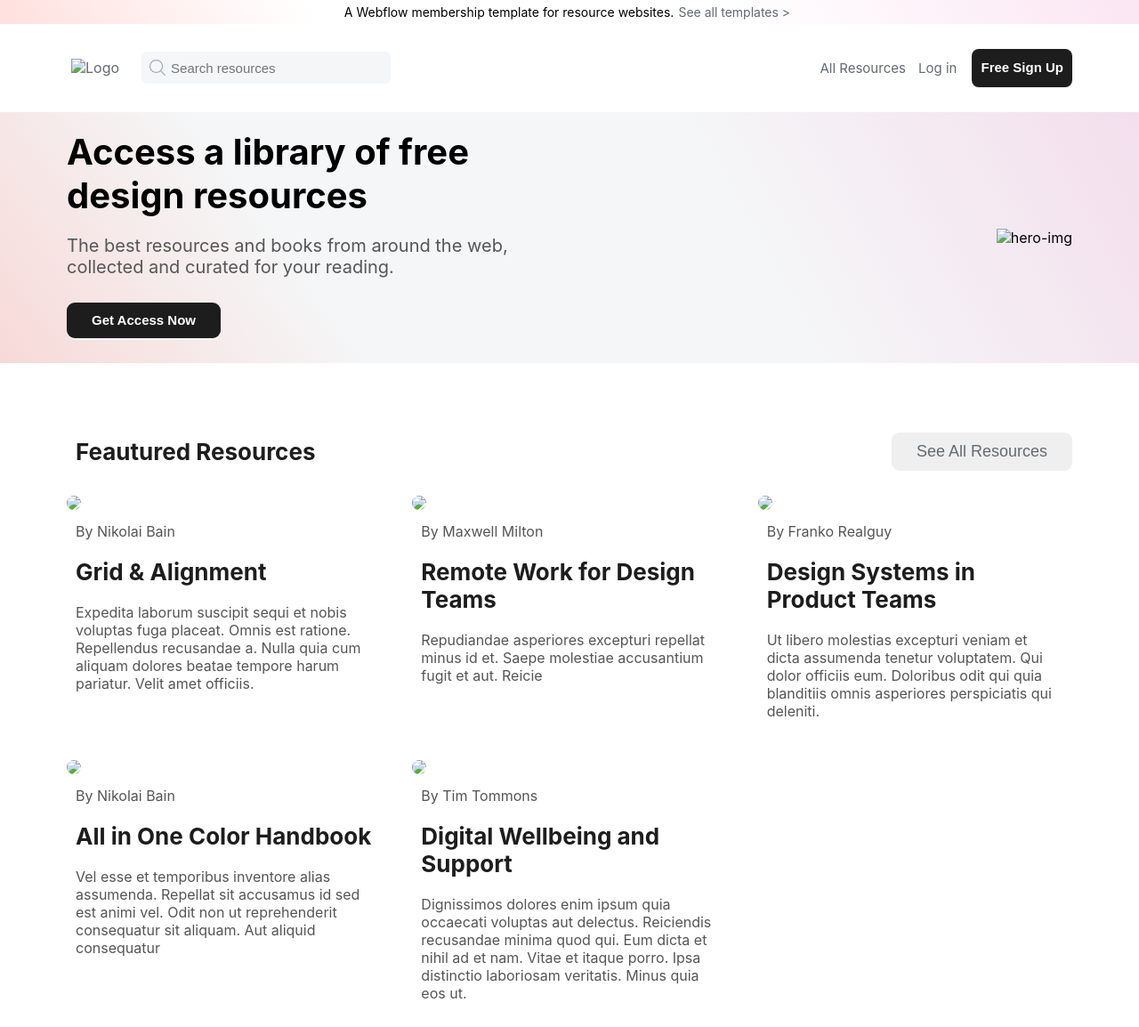
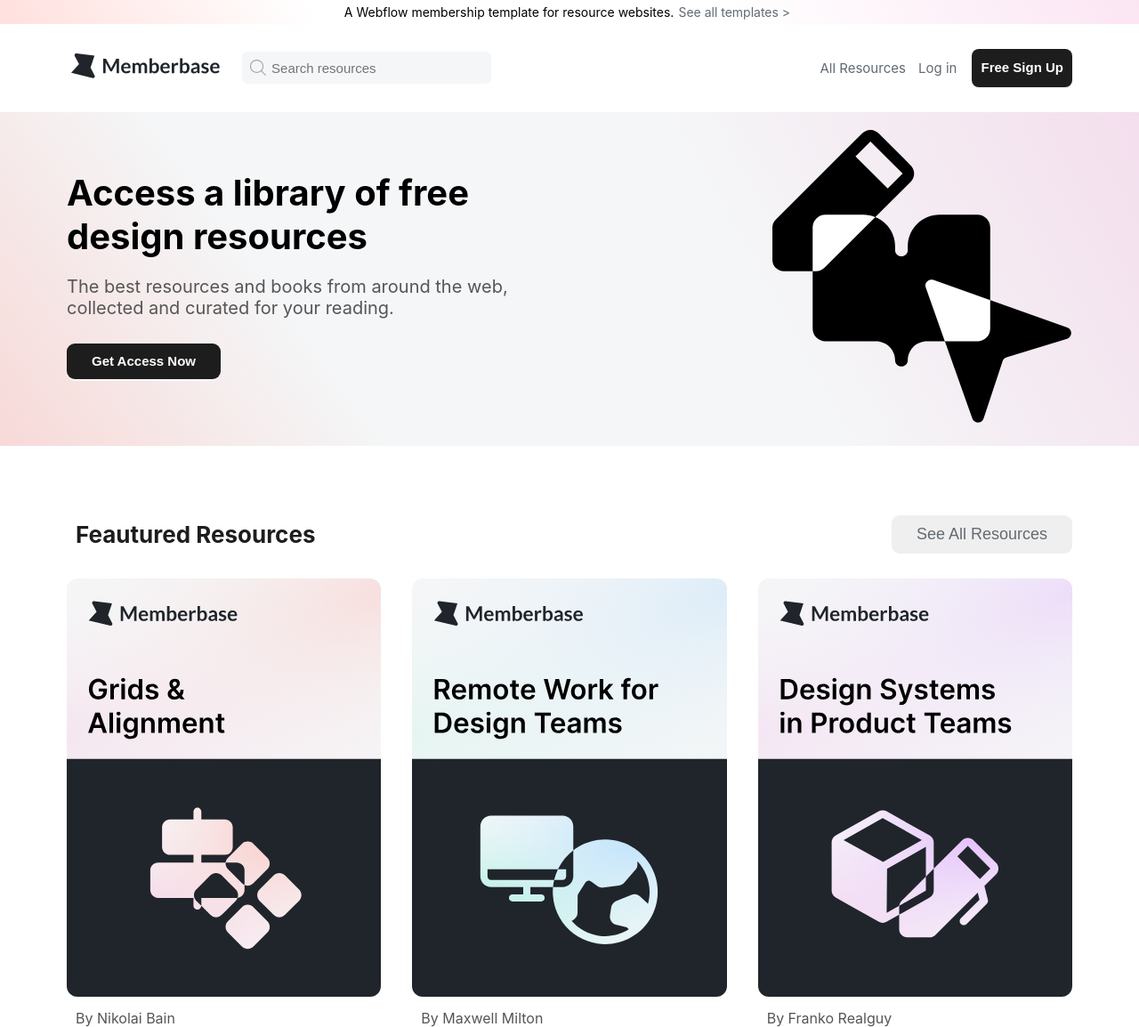
Before and after one commit to marcinicola/memberbase, a plain HTML site: page index.html in a window 1280 px wide. Shown: the top 1154 px of the page at 89% size. Drawn offline with Linux system fonts and the light colour scheme.

Commit message:
memberbase

```diff
--- a/index.html
+++ b/index.html
@@ -25,7 +25,7 @@
       <div class="nav-wrapper wrapper">
         <div id="logo">
           <a href="https://memberbase-template.webflow.io/">
-            <img src="/Portfolio/Memberbase/img/Logo-1.svg" alt="Logo"
+            <img src="./img/Logo-1.svg" alt="Logo"
           /></a>
         </div>
         <!-- Nav Content-R -->
@@ -44,7 +44,7 @@
           <div class="nav-button">
             <button>Free Sign Up</button>
           </div>
-          <img class="hamburger" src="/Portfolio/Memberbase/img/hamburger.svg" />
+          <img class="hamburger" src="./img/hamburger.svg" />
         </div>
       </div>
     </nav>
@@ -61,7 +61,7 @@
         </div>
         <div class="hero-right">
           <img
-            src="/Portfolio/Memberbase/img/62aeefb7ef1a0b764b386779_Design Resources Home.svg"
+            src="./img/62aeefb7ef1a0b764b386779_Design Resources Home.svg"
             alt="hero-img"
           />
         </div>
@@ -76,7 +76,7 @@
         <div class="card-container">
           <!-- Card-1 -->
           <div class="card">
-            <img src="/Portfolio/Memberbase/img/card1.svg" />
+            <img src="./img/card1.svg" />
             <p>By Nikolai Bain</p>
             <h2>Grid & Alignment</h2>
             <p>
@@ -88,7 +88,7 @@
           </div>
           <!-- Card-2 -->
           <div class="card">
-            <img src="/Portfolio/Memberbase/img/card2.svg" />
+            <img src="./img/card2.svg" />
             <p>By Maxwell Milton</p>
             <h2>Remote Work for Design Teams</h2>
             <p>
@@ -98,7 +98,7 @@
           </div>
           <!-- Card-3 -->
           <div class="card">
-            <img src="/Portfolio/Memberbase/img/card3.svg" />
+            <img src="./img/card3.svg" />
             <p>By Franko Realguy</p>
             <h2>Design Systems in Product Teams</h2>
             <p>
@@ -109,7 +109,7 @@
           </div>
           <!-- Card-4 -->
           <div class="card">
-            <img src="/Portfolio/Memberbase/img/card4.svg" />
+            <img src="./img/card4.svg" />
             <p>By Nikolai Bain</p>
             <h2>All in One Color Handbook</h2>
             <p>
@@ -120,7 +120,7 @@
           </div>
           <!-- Card-5 -->
           <div class="card">
-            <img src="/Portfolio/Memberbase/img/card5.svg" />
+            <img src="./img/card5.svg" />
             <p>By Tim Tommons</p>
             <h2>Digital Wellbeing and Support</h2>
             <p>
@@ -155,7 +155,7 @@
     <div class="footer">
       <div class="footer-container">
         <div class="footer-info">
-          <img src="/Portfolio/Memberbase/img/Logo-1.svg" />
+          <img src="./img/Logo-1.svg" />
           <p>Built By<a href="#">Nicola Marci</a></p>
           <p>Powered By<a href="#">Andrea Saitta (Papà)</a></p>
           <p class="copy">© 2022 Memberbase. All Rights Reserved.</p>
```
